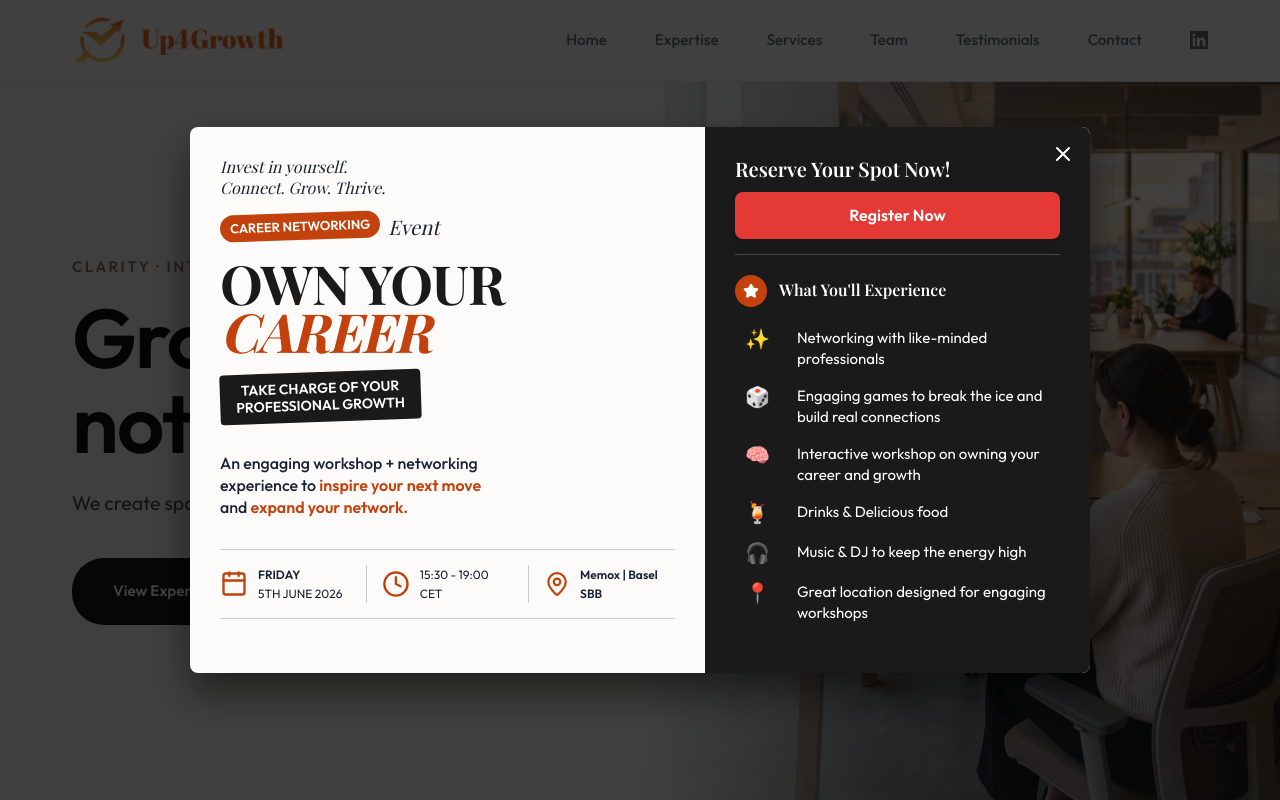
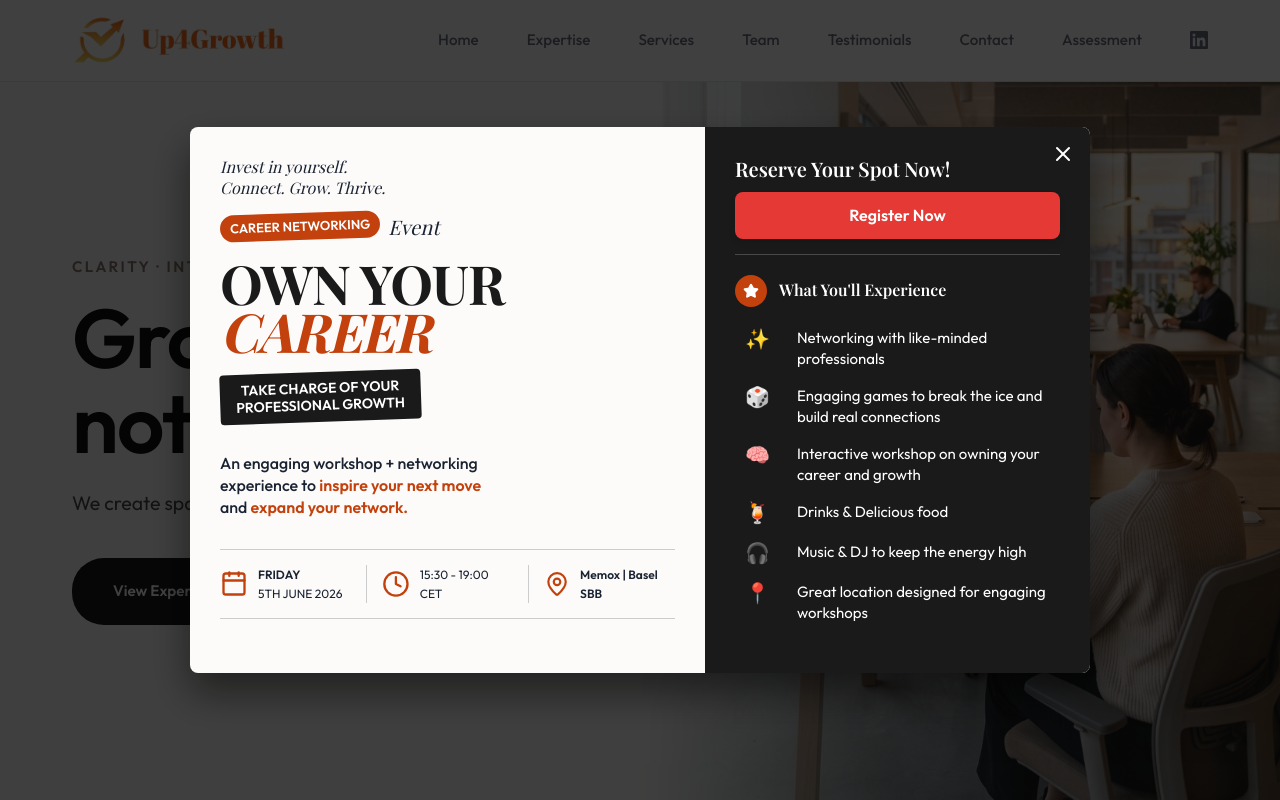
Before and after one commit to chandini-3/up4growth, a React (Vite) app: page / in a window 1280 px wide. Shown: the top 800 px of the page. Built offline with nearby package versions, Linux system fonts and the light colour scheme; no server answers.

Commit message:
Update assessment with current and future scores, plus navigation links

```diff
--- a/src/App.jsx
+++ b/src/App.jsx
@@ -1,6 +1,7 @@
 import React, { useEffect, useState, useRef } from 'react';
 import { ArrowRight, Users, Target, BookOpen, Quote, Shield, Zap, Heart, ExternalLink, Mail, Briefcase, Trophy, Menu, X, Calendar, Clock, MapPin, Link as LinkIcon, CheckCircle2, Star } from 'lucide-react';
 import './index.css';
+import Assessment from './Assessment';
 
 function LinkedInIcon() {
   return (
@@ -22,6 +23,7 @@
   const [scrolled, setScrolled] = useState(false);
   const [mobileMenuOpen, setMobileMenuOpen] = useState(false);
   const [showPopup, setShowPopup] = useState(true);
+  const [showAssessment, setShowAssessment] = useState(false);
   const revealRefs = useRef([]);
   const emailSubject = 'Request for Details on Up4Growth Programs';
   const emailBody = `Hello Up4Growth Team,\n\nI recently came across Up4Growth and I'm interested in understanding more about your coaching programs and workshops.\n\nCould you please share further details on your offerings and how I can get started?\n\nThank you, and I look forward to your response.\n\nBest regards,\n[Your Name]`;
@@ -227,6 +229,15 @@
             <li><a href="#team" className="nav-link">Team</a></li>
             <li><a href="#testimonials" className="nav-link">Testimonials</a></li>
             <li><a href="#contact" className="nav-link">Contact</a></li>
+            <li>
+              <button
+                className="nav-link"
+                style={{ background: 'none', border: 'none', cursor: 'pointer', padding: 0 }}
+                onClick={() => setShowAssessment(true)}
+              >
+                Assessment
+              </button>
+            </li>
             <li>
               <a
                 href="https://www.linkedin.com/company/up4growth/"
@@ -579,6 +590,8 @@
           </div>
         </div>
       </footer>
+
+      {showAssessment && <Assessment onClose={() => setShowAssessment(false)} />}
     </div>
   );
 }
```
